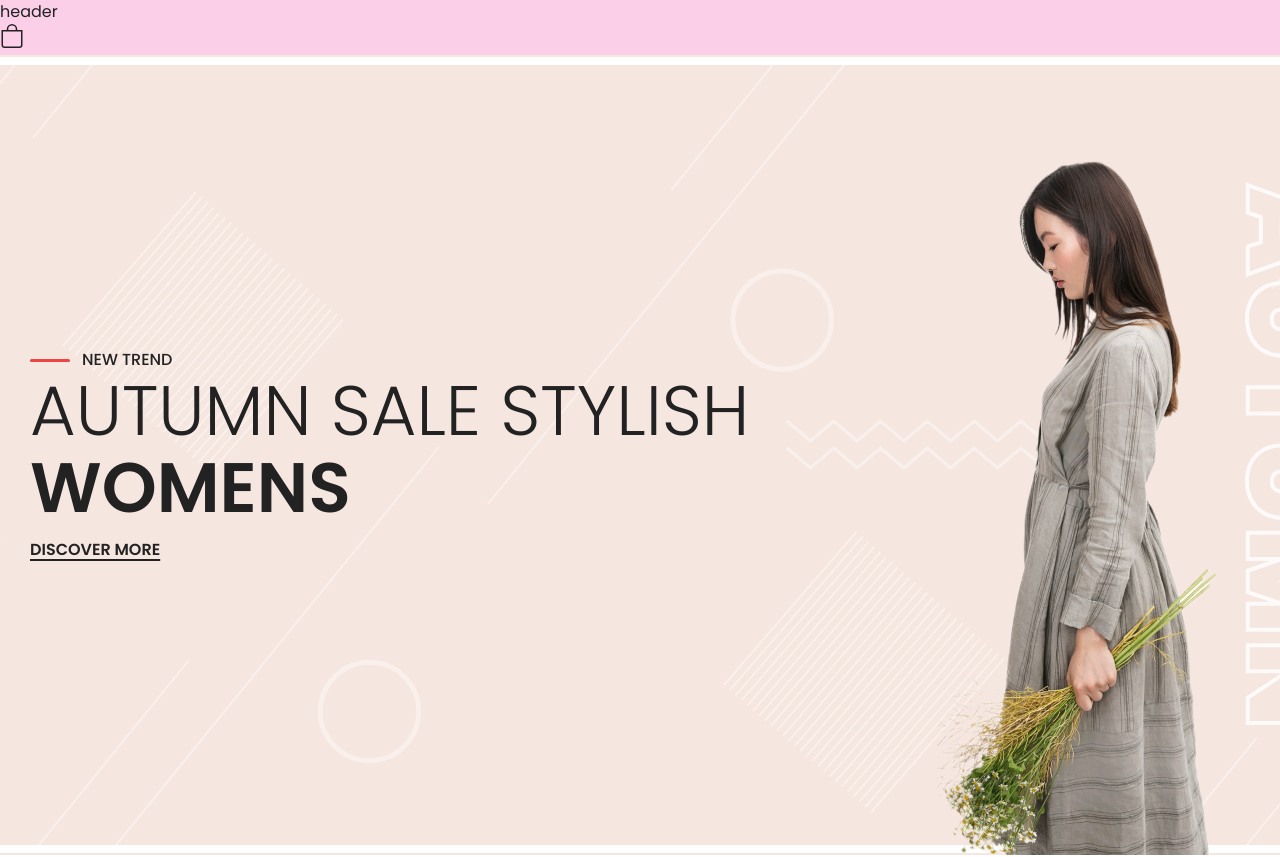
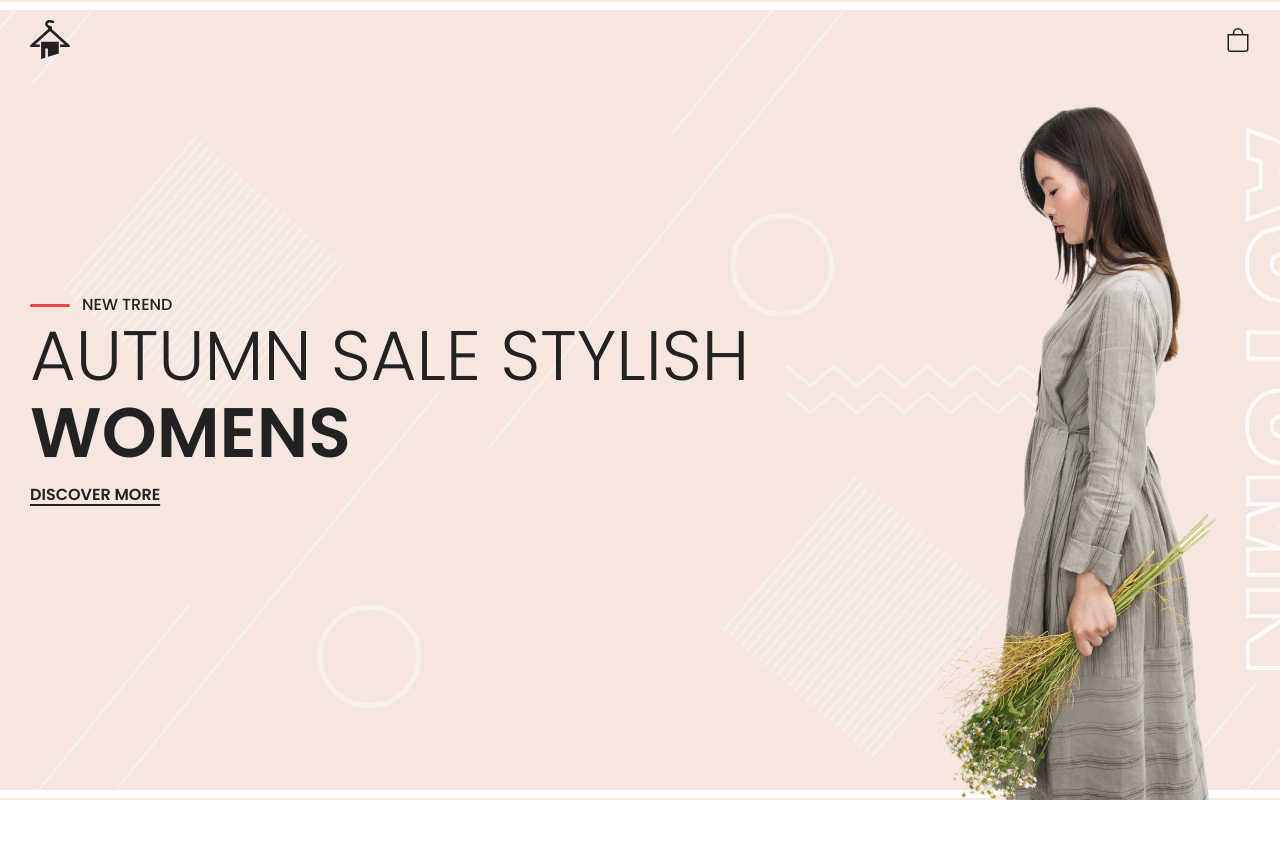
Before and after one commit to ncduy1105/shopReact, a React (Create React App) app: page / in a window 1280 px wide. Shown: the top 857 px of the page. Built offline with nearby package versions, Linux system fonts and the light colour scheme; no server answers.

Commit message:
Add total price, total item amount displaying to sidebar & header

```diff
--- a/src/components/Header.jsx
+++ b/src/components/Header.jsx
@@ -1,17 +1,52 @@
-import React, { useContext } from "react";
+import React, { useContext, useEffect, useState } from "react";
 import { BsBag } from "react-icons/bs";
+import { Link } from "react-router-dom";
 
+import { CartContext } from "../contexts/CartContext";
 import { SidebarContext } from "../contexts/SidebarContext";
+import logo from "../img/logo.svg";
 
 const Header = () => {
   const { isOpen, setIsOpen } = useContext(SidebarContext);
+  const { itemAmount } = useContext(CartContext);
+  const [isActive, setIsActive] = useState(false);
+
+  const transitionHeader = () => {
+    if (window.scrollY > 60) {
+      setIsActive(true);
+    } else {
+      setIsActive(false);
+    }
+  };
+
+  useEffect(() => {
+    window.addEventListener("scroll", transitionHeader);
+    return () => window.removeEventListener("scroll", transitionHeader);
+  }, []);
 
   return (
-    <header className="bg-pink-200">
-      <div>header</div>
-      <button onClick={() => setIsOpen(!isOpen)}>
-        <BsBag className="text-2xl" />
-      </button>
+    <header
+      className={`${
+        isActive ? "bg-white py-3 shadow-md" : "bg-none py-5"
+      } fixed z-20 w-full transition-all duration-200`}
+    >
+      <div className="container mx-auto flex h-full items-center justify-between">
+        <Link to={"/"}>
+          <div className="w-[40px]">
+            <img className="h-auto w-full" src={logo} alt="shop logo" />
+          </div>
+        </Link>
+        <button className="relative" onClick={() => setIsOpen(!isOpen)}>
+          <BsBag className="text-2xl" />
+          <span
+            className={`${
+              itemAmount > 0 ? "block" : "hidden"
+            } absolute -right-2 -bottom-2 flex h-[18px] w-[18px] items-center justify-center rounded-full bg-red-500 p-[1px] text-[12px] text-white`}
+          >
+            {itemAmount}
+          </span>
+        </button>
+      </div>
     </header>
   );
 };
--- a/src/components/Sidebar.jsx
+++ b/src/components/Sidebar.jsx
@@ -9,15 +9,17 @@ import { SidebarContext } from "../contexts/SidebarContext";
 
 const Sidebar = () => {
   const { isOpen, handleClose } = useContext(SidebarContext);
-  const { cart, clearCart } = useContext(CartContext);
+  const { cart, clearCart, itemAmount, total } = useContext(CartContext);
   return (
     <div
       className={`${
         isOpen ? "right-0" : "-right-full"
-      } fixed top-0 z-20 h-full w-full bg-white px-4 shadow-2xl transition-all duration-[350ms] ease-in-out md:w-[50vw] lg:max-w-[50vw] lg:px-[35px] xl:max-w-[38vw] 3xl:max-w-[28vw]`}
+      } fixed top-0 z-30 h-full w-full bg-white px-4 shadow-2xl transition-all duration-[350ms] ease-in-out md:w-[50vw] lg:max-w-[50vw] lg:px-[35px] xl:max-w-[38vw] 3xl:max-w-[28vw]`}
     >
       <div className="flex items-center justify-between border-b py-8">
-        <div className="text-sm font-semibold uppercase">Shopping Bag(0)</div>
+        <div className="text-sm font-semibold uppercase">
+          Shopping Bag ({itemAmount})
+        </div>
         <div
           onClick={handleClose}
           className="flex h-8 w-8 cursor-pointer items-center justify-center"
@@ -25,7 +27,7 @@ const Sidebar = () => {
           <IoMdArrowForward className="text-2xl" />
         </div>
       </div>
-      <div>
+      <div className="flex h-[560px] flex-col gap-y-2 overflow-y-auto overflow-x-hidden border-b lg:h-[680px]">
         {cart.map((item) => {
           return <CartItem item={item} key={item.id} />;
         })}
@@ -34,7 +36,7 @@ const Sidebar = () => {
         <div className="flex w-full items-center justify-between ">
           {/* total */}
           <div className="font-semibold uppercase">
-            <span className="mr-2">Total: </span>$ 1000
+            <span className="mr-2">Total: </span>$ {total.toFixed(2)}
           </div>
           {/* clear cart icon */}
           <button
--- a/src/contexts/CartContext.js
+++ b/src/contexts/CartContext.js
@@ -1,9 +1,16 @@
-import React, { createContext, useState } from "react";
+import React, { createContext, useEffect, useState } from "react";
 
 export const CartContext = createContext();
 
 const CartProvider = ({ children }) => {
   const [cart, setCart] = useState([]);
+  const [itemAmount, setItemAmount] = useState(0);
+  const [total, setTotal] = useState(0);
+
+  useEffect(() => {
+    setItemAmount(cart.reduce((prev, curr) => prev + curr.amount, 0));
+    setTotal(cart.reduce((prev, curr) => prev + curr.price * curr.amount, 0));
+  }, [cart]);
 
   const addToCart = (product, id) => {
     const newItem = { ...product, amount: 1 };
@@ -55,7 +62,15 @@ const CartProvider = ({ children }) => {
 
   return (
     <CartContext.Provider
-      value={{ cart, addToCart, removeFromCart, clearCart, decreaseAmount }}
+      value={{
+        cart,
+        addToCart,
+        removeFromCart,
+        clearCart,
+        decreaseAmount,
+        itemAmount,
+        total,
+      }}
     >
       {children}
     </CartContext.Provider>
```
